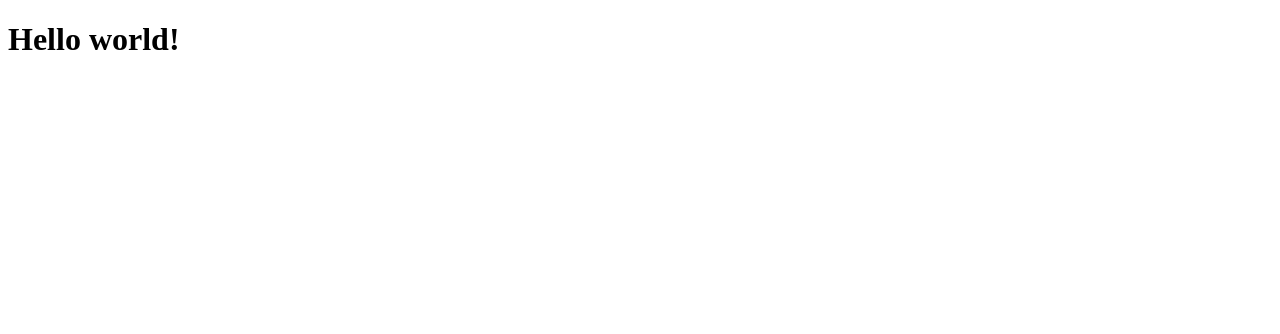
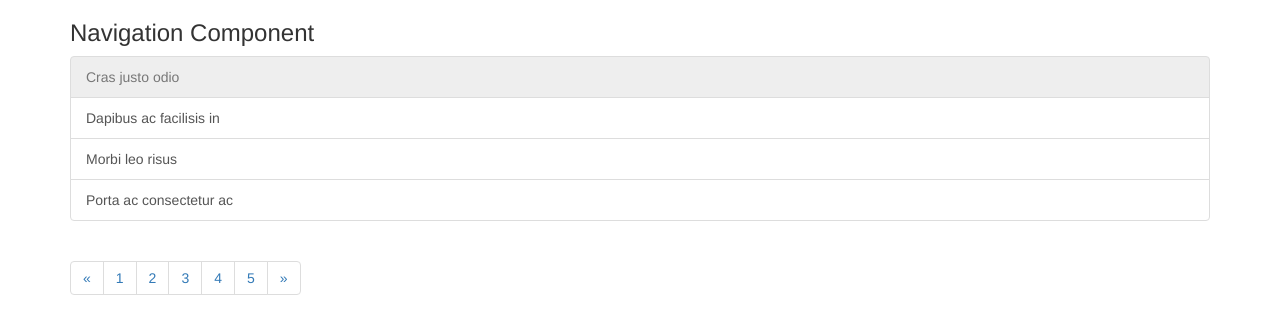
Before and after one commit to JaeYeopHan/simple-navigation-component, a website: page index.html in a window 1280 px wide. Drawn offline with nearby package versions, Linux system fonts and the light colour scheme.

Commit message:
first commit

```diff
--- /dev/null
+++ b/component/list/list.hbs
@@ -0,0 +1,6 @@
+<div class="list-group">
+  <a href="#" class="list-group-item disabled">
+    Cras justo odio
+  </a>
+  <a href="#" class="list-group-item">Dapibus ac facilisis in</a>
+</div>
--- /dev/null
+++ b/component/nav/nav.js
@@ -0,0 +1,3 @@
+(function() {
+    $('#root').append();
+}());
--- /dev/null
+++ b/component/todo/todo.hbs
@@ -0,0 +1 @@
+<a href="#" class="list-group-item">Dapibus ac facilisis in</a>
--- a/index.html
+++ b/index.html
@@ -3,8 +3,53 @@
 <head>
   <meta charset="UTF-8">
   <title>Title</title>
+  <link rel="stylesheet" href="./node_modules/bootstrap/dist/css/bootstrap.css">
 </head>
 <body>
-  <h1>Hello world!</h1>
+  <div class="container">
+    <h3>Navigation Component</h3>
+    <section id="root">
+      <section id="list">
+        <!-- list component -->
+        <div class="list-group">
+          <a href="#" class="list-group-item disabled">
+            Cras justo odio
+          </a>
+          <!-- to do component -->
+          <a href="#" class="list-group-item">Dapibus ac facilisis in</a>
+          <a href="#" class="list-group-item">Morbi leo risus</a>
+          <a href="#" class="list-group-item">Porta ac consectetur ac</a>
+          <!-- to do component end -->
+        </div>
+        <!-- list component end -->
+      </section>
+      <section class="nav">
+        <!-- nav component -->
+        <nav aria-label="Page navigation">
+          <ul class="pagination">
+            <li>
+              <a href="#" aria-label="Previous">
+                <span aria-hidden="true">&laquo;</span>
+              </a>
+            </li>
+            <li><a href="#">1</a></li>
+            <li><a href="#">2</a></li>
+            <li><a href="#">3</a></li>
+            <li><a href="#">4</a></li>
+            <li><a href="#">5</a></li>
+            <li>
+              <a href="#" aria-label="Next">
+                <span aria-hidden="true">&raquo;</span>
+              </a>
+            </li>
+          </ul>
+        </nav>
+        <!-- nav component end -->
+      </section>
+    </section>
+  </div>
+  <script src="./node_modules/jquery/dist/jquery.js"></script>
+  <script src="./node_modules/bootstrap/dist/js/bootstrap.js"></script>
+  <script src="./component/nav/nav.js"></script>
 </body>
 </html>
--- a/package.json
+++ b/package.json
@@ -17,6 +17,7 @@
   },
   "homepage": "https://github.com/JaeYeopHan/component_development_practice#readme",
   "devDependencies": {
+    "bootstrap": "^3.3.7",
     "handlebars": "^4.0.10",
     "jquery": "^3.2.1"
   }
```
Also changed, not shown: component/nav/nav.hbs (added, +19 -0 lines), component/list/list.js (added), component/todo/todo.js (added).
